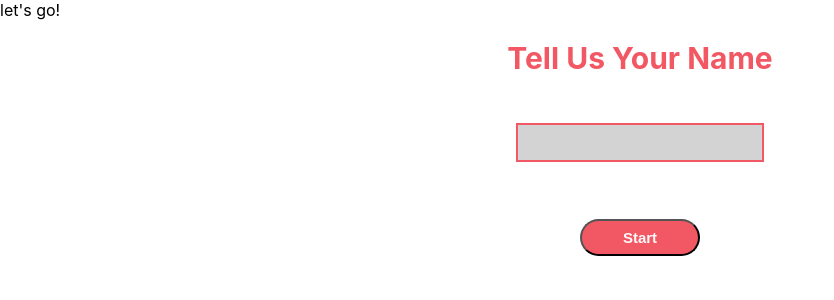
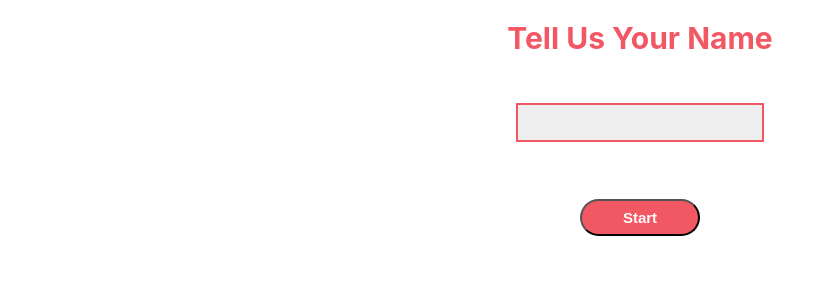
Before and after one commit to elenaserezhkina/Project2_HeroShip, a React (Create React App) app: page / in a window 1280 px wide. Shown: the top 300 px of the page, without its empty margins (0-834 px from the left). Built offline with nearby package versions, Linux system fonts and the light colour scheme.

Commit message:
added before pull

```diff
--- a/src/App.js
+++ b/src/App.js
@@ -5,7 +5,6 @@ import TellUsYourName from "./Components/TellUsYourName/TellUsYourName";
 function App() {
   return (
     <div>
-      let's go!
       <TellUsYourName />
     </div>
   );
--- a/src/Components/TellUsYourName/TellUsYourName.scss
+++ b/src/Components/TellUsYourName/TellUsYourName.scss
@@ -13,7 +13,7 @@
     width: 18em;
     height: 2.5em;
     margin: 2em auto;
-    background-color: lightgrey;
+    background-color: #eeeeee;
     border: 2px solid $mainPink;
   }
   button {
```
